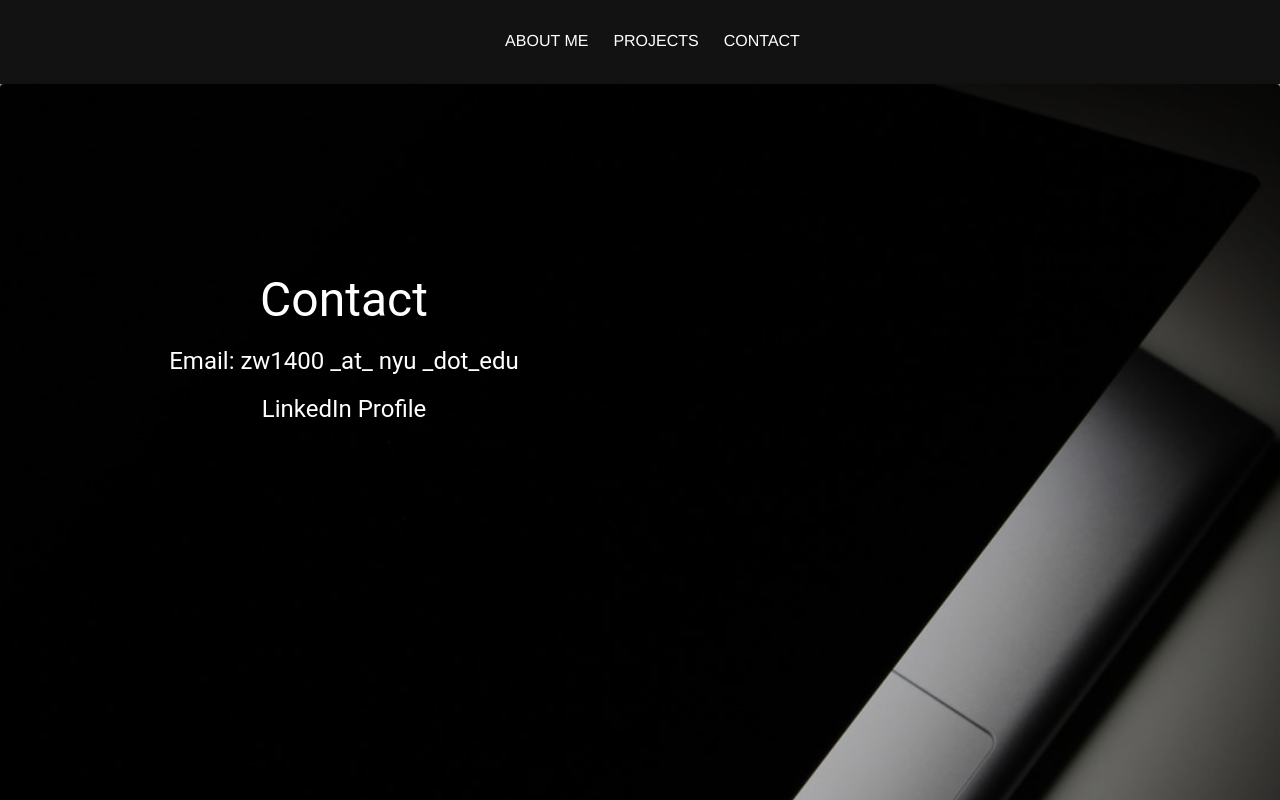
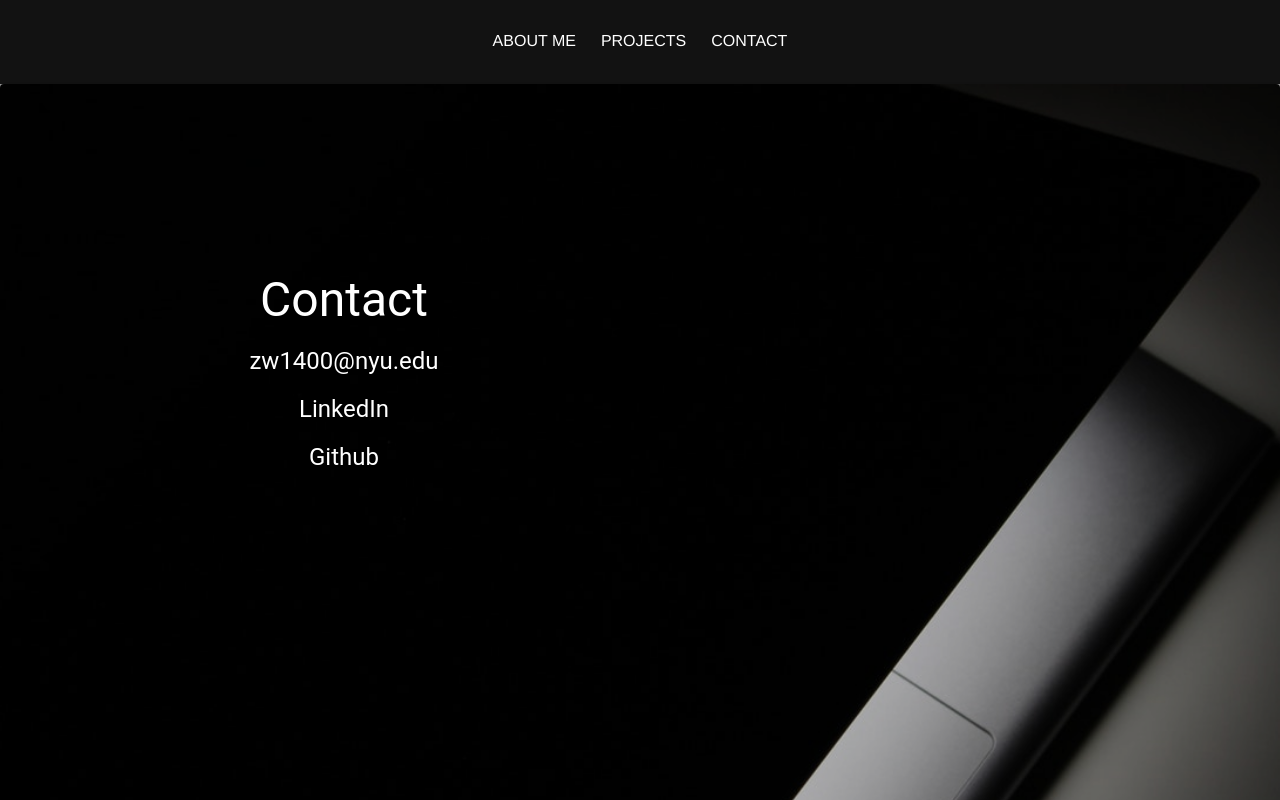
Before and after one commit to OliverZWang/portfolio, a React (Create React App) app: page /contact in a window 1280 px wide. Shown: the top 800 px of the page. Built offline with nearby package versions, Linux system fonts and the light colour scheme.

Commit message:
fix contact

```diff
--- a/src/components/Contact.js
+++ b/src/components/Contact.js
@@ -55,10 +55,15 @@ export default function Contact(props) {
               Contact
             </Typography>
             <Typography variant="h5" color="inherit" paragraph>
-              Email:  zw1400 _at_ nyu _dot_edu
+              zw1400@nyu.edu
             </Typography>
-            <Link color="inherit" variant="h5" href="https://www.linkedin.com/in/zichuan-wang-4433bb13a/">
-               LinkedIn Profile
+            <Link color="inherit" variant="h5" href="https://www.linkedin.com/in/oliver-z-wang/">
+               LinkedIn
+            </Link>
+            <Typography variant="h5" color="inherit" paragraph>
+            </Typography>
+            <Link color="inherit" variant="h5" href="https://github.com/AnonymousUserOliver">
+               Github
             </Link>
 
           </div>
--- a/src/components/Header.js
+++ b/src/components/Header.js
@@ -16,8 +16,8 @@ const styles = theme => ({
         listStyleType: "none",
         float: "left",
         margin: "30px",
-        marginRight: "0px",
-        marginLeft: "25px"
+        marginRight: "12.5px",
+        marginLeft: "12.5px"
     },
     nav_link: {
         textTransform: "uppercase",
```
